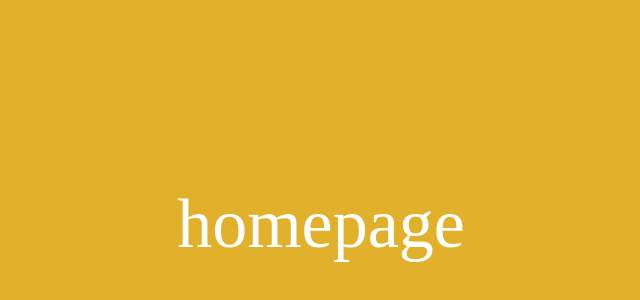
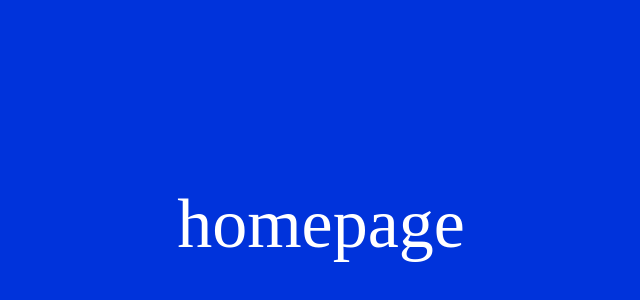
Before and after one commit to AdelaideDesnoe/newproject, a plain HTML site: page index.html in a window 1280 px wide. Shown: the part 184-484 px from the top of the page, without its empty margins (319-959 px from the left). Drawn offline with Linux system fonts and the light colour scheme.

Commit message:
backgroundColor modify

```diff
--- a/style.css
+++ b/style.css
@@ -1,6 +1,6 @@
 body {
 height: 100vh;
-background-color : #e1b12c;
+background-color : #0033DB;
 display: flex;
 justify-content: center;
 align-items: center;
```
